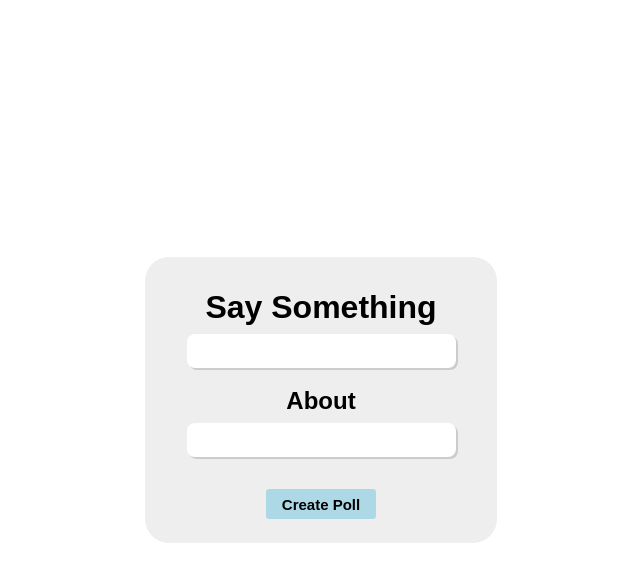
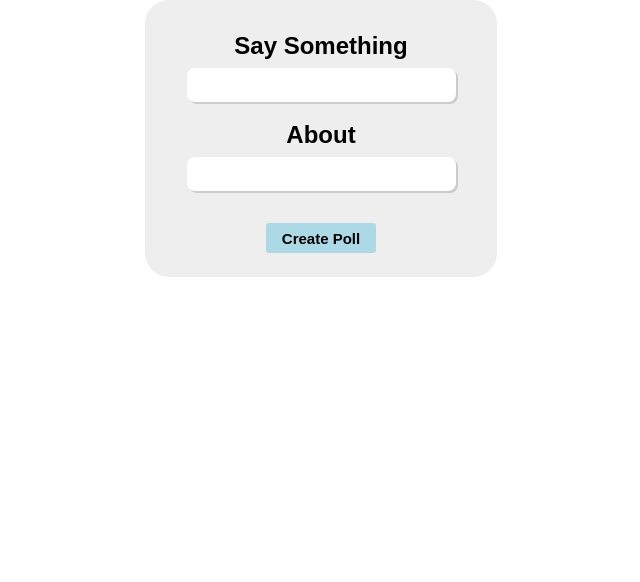
Before and after one commit to DavidBootle/say-something, a Vue app: page / in a window 1280 px wide. Shown: the top 582 px of the page, without its empty margins (319-959 px from the left). Built offline with nearby package versions, Linux system fonts and the light colour scheme.

Commit message:
Added Poll page with dynamic routing at /poll

```diff
--- a/src/Home.vue
+++ b/src/Home.vue
@@ -9,11 +9,13 @@ export default {
 </script>
 
 <template>
-    <input-box/>
+    <section id="home-container">
+        <input-box/>
+    </section>
 </template>
 
 <style>
-#app {
+section#home-container {
     display: flex;
     align-items: center;
 }
--- /dev/null
+++ b/src/Poll.vue
@@ -0,0 +1,21 @@
+<script>
+
+export default {
+    data() {
+        return {
+            pollId: this.$route.params.id
+        }
+    }
+}
+
+</script>
+
+<template>
+
+<h1>{{ pollId }}</h1>
+
+</template>
+
+<style>
+
+</style>
--- a/src/router.js
+++ b/src/router.js
@@ -1,9 +1,11 @@
 import { createRouter, createWebHistory } from "vue-router";
 import Home from './Home.vue'
+import Poll from './Poll.vue'
 
 export const router = createRouter({
   history: createWebHistory(),
   routes: [
-    { path: "/", component: Home }
+    { path: "/", component: Home },
+    { path: "/poll/:id", component: Poll }
 ]
 });
```
